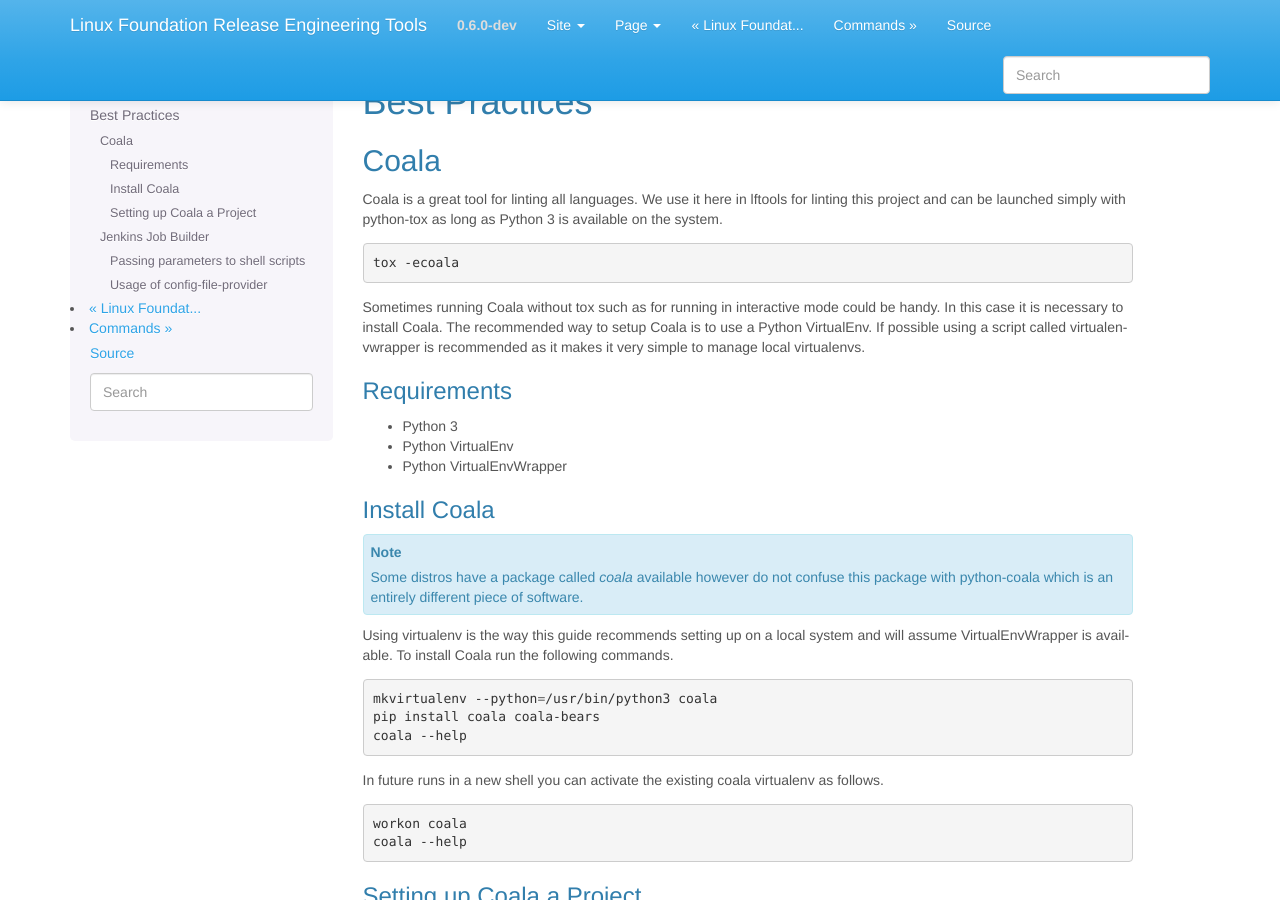
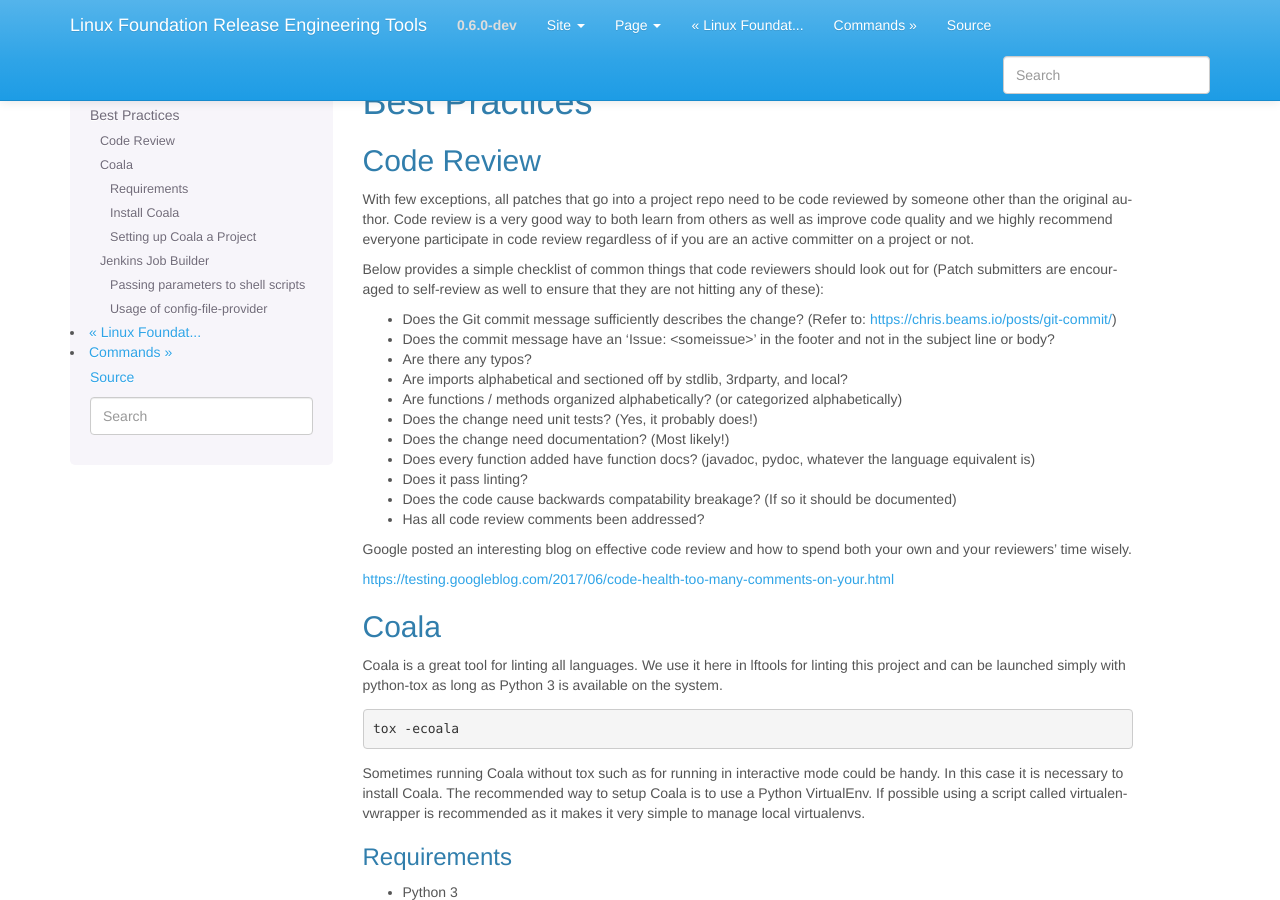
Before and after one commit to lfit/releng-lftools, a Sphinx documentation site: the page built from docs/best-practices.rst, in a window 1280 px wide and 900 px high. Built offline with Sphinx 7.4.7, drawn with Linux system fonts in a browser that asks for light colours.

Commit message:
Add Code Review checklist
Change-Id: I590e1da39c7097aa31ff566d744c67f57c28112b
Signed-off-by: Thanh Ha <thanh.ha@linuxfoundation.org>

```diff
--- a/docs/best-practices.rst
+++ b/docs/best-practices.rst
@@ -1,6 +1,46 @@
 ##############
 Best Practices
 ##############
+
+Code Review
+===========
+
+.. Listing Code Ceview first as it is incredibly important.
+
+With few exceptions, all patches that go into a project repo need to be code
+reviewed by someone other than the original author. Code review is a very good
+way to both learn from others as well as improve code quality and we highly
+recommend everyone participate in code review regardless of if you are an
+active committer on a project or not.
+
+Below provides a simple checklist of common things that code reviewers should
+look out for (Patch submitters are encouraged to self-review as well to ensure
+that they are not hitting any of these):
+
+- Does the Git commit message sufficiently describes the change?
+  (Refer to: https://chris.beams.io/posts/git-commit/)
+- Does the commit message have an 'Issue: <someissue>' in the footer and not
+  in the subject line or body?
+- Are there any typos?
+- Are imports alphabetical and sectioned off by stdlib, 3rdparty, and local?
+- Are functions / methods organized alphabetically?
+  (or categorized alphabetically)
+- Does the change need unit tests?
+  (Yes, it probably does!)
+- Does the change need documentation?
+  (Most likely!)
+- Does every function added have function docs?
+  (javadoc, pydoc, whatever the language equivalent is)
+- Does it pass linting?
+- Does the code cause backwards compatability breakage?
+  (If so it should be documented)
+- Has all code review comments been addressed?
+
+Google posted an interesting blog on effective code review and how to spend both
+your own and your reviewers' time wisely.
+
+https://testing.googleblog.com/2017/06/code-health-too-many-comments-on-your.html
+
 
 Coala
 =====
```
